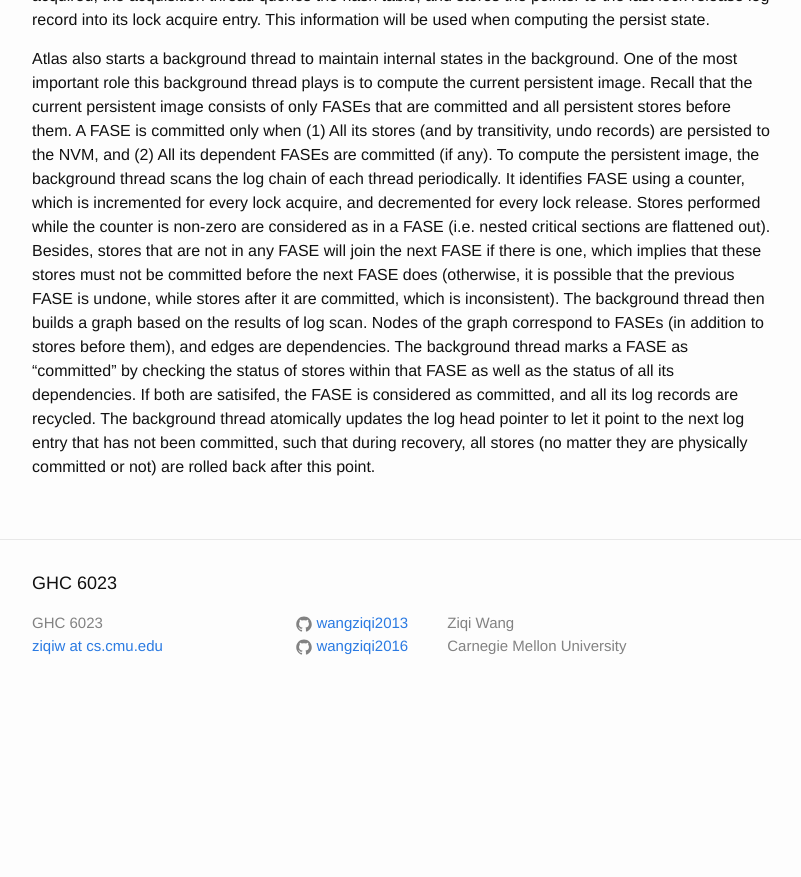
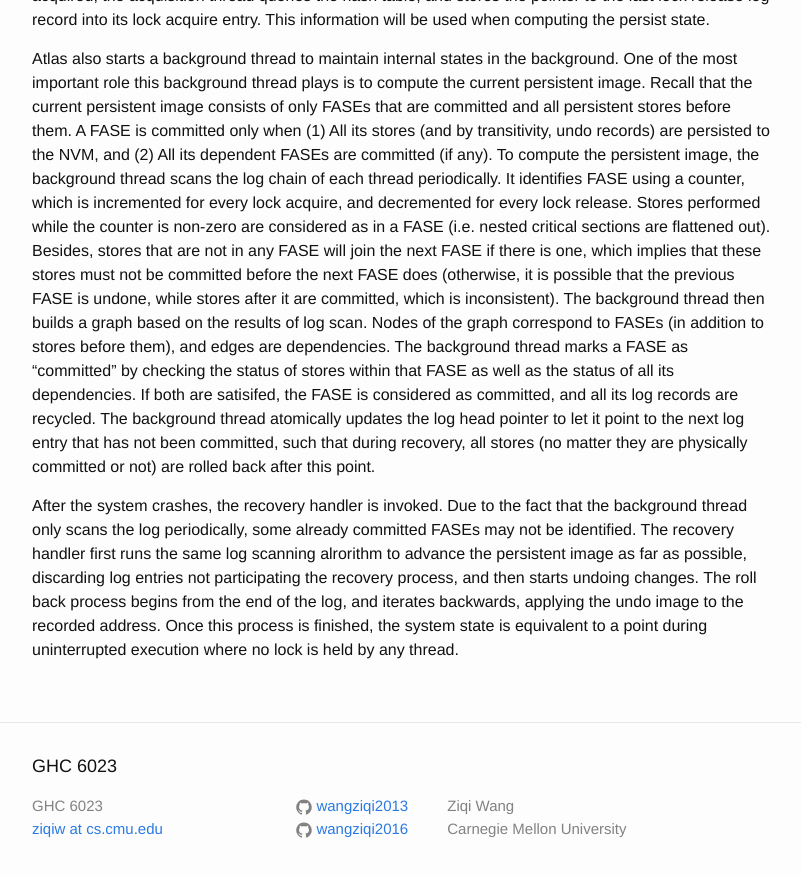
Before and after one commit to wangziqi2013/wangziqi2013.github.io, a Jekyll site: the page built from _posts/2019-08-04-atlas.markdown, in a window 1280 px wide and 900 px high, scrolled down 2272 px. Shown: the top 877 px of the window, without its empty margins (238-1039 px from the left). Built offline with Jekyll 4.4.1, drawn with Linux system fonts in a browser that asks for light colours; before the commit the page ends 2989 px from its top, so only the background shows below that.

Commit message:
Finish recovery

```diff
--- a/_posts/2019-08-04-atlas.markdown
+++ b/_posts/2019-08-04-atlas.markdown
@@ -100,3 +100,10 @@ marks a FASE as "committed" by checking the status of stores within that FASE as
 If both are satisifed, the FASE is considered as committed, and all its log records are recycled. The background thread
 atomically updates the log head pointer to let it point to the next log entry that has not been committed, such that
 during recovery, all stores (no matter they are physically committed or not) are rolled back after this point.
+
+After the system crashes, the recovery handler is invoked. Due to the fact that the background thread only scans the log
+periodically, some already committed FASEs may not be identified. The recovery handler first runs the same log scanning
+alrorithm to advance the persistent image as far as possible, discarding log entries not participating the recovery process,
+and then starts undoing changes. The roll back process begins from the end of the log, and iterates backwards, applying
+the undo image to the recorded address. Once this process is finished, the system state is equivalent to a point during
+uninterrupted execution where no lock is held by any thread.
```
